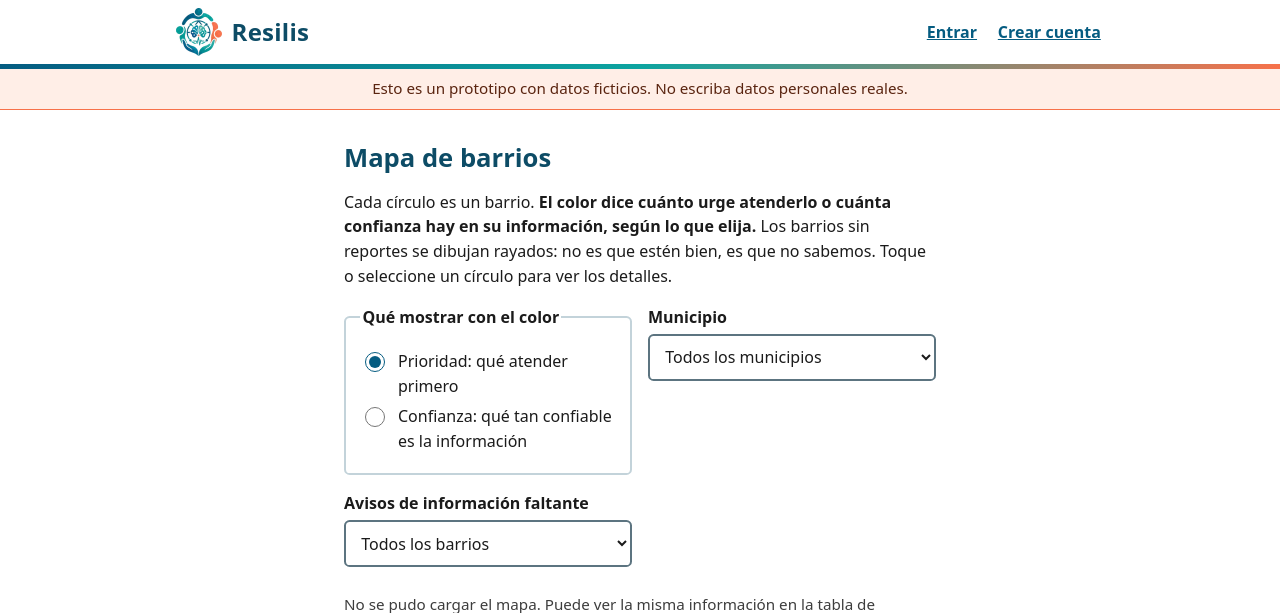
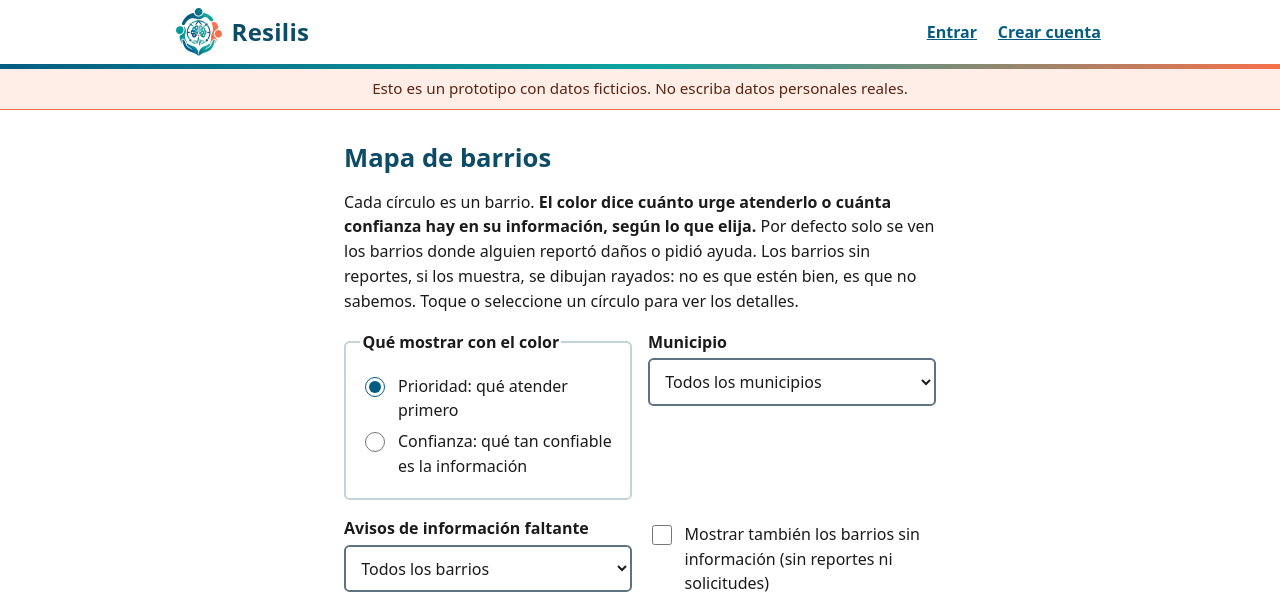
Before and after one commit to dorelysm/resilis, a FastAPI app: template prototipo/app/templates/mapa.html in a window 1280 px wide. Shown: the top 613 px of the page. Run offline with FastAPI, Linux system fonts and the light colour scheme; the template is opened without the code that fills it, so the values that code supplies are empty; grey boxes are pictures that could not be loaded.

Commit message:
Prioridades y mapa muestran por defecto solo los barrios con información
Los barrios sin reportes ni solicitudes quedan ocultos, con un enlace y una casilla para verlos. Si todavía no hay ninguno con información, se muestran todos. 264 pruebas.

Co-Authored-By: Claude Sonnet 5.5 <noreply@anthropic.com>

```diff
--- a/prototipo/app/rutas/prioridades.py
+++ b/prototipo/app/rutas/prioridades.py
@@ -38,7 +38,12 @@ def _pct(valor: float) -> str:
     return f"{round(valor * 100)} %"
 
 
-def _resumen_municipios(db: Session) -> list[dict]:
+def _con_datos():
+    """Un barrio tiene información si alguien reportó daños o pidió ayuda ahí."""
+    return (m.PuntajeBarrio.n_reportes > 0) | (m.PuntajeBarrio.n_solicitudes > 0)
+
+
+def _resumen_municipios(db: Session, solo_con_datos: bool = False) -> list[dict]:
     """Un renglón por municipio: cuántos barrios tiene, qué tan alta es su prioridad y cuánto falta por atender."""
     pendientes = dict(db.execute(
         select(m.Barrio.municipio_codigo, func.count(m.Solicitud.id)).join(m.Barrio, m.Barrio.id == m.Solicitud.barrio_id)
@@ -47,7 +52,8 @@ def _resumen_municipios(db: Session) -> list[dict]:
     for p, codigo, nombre in db.execute(
             select(m.PuntajeBarrio, m.Barrio.municipio_codigo, m.Municipio.nombre)
             .join(m.Barrio, m.Barrio.id == m.PuntajeBarrio.barrio_id)
-            .join(m.Municipio, m.Municipio.codigo == m.Barrio.municipio_codigo)).all():
+            .join(m.Municipio, m.Municipio.codigo == m.Barrio.municipio_codigo)
+            .where(*([_con_datos()] if solo_con_datos else []))).all():
         r = por_municipio.setdefault(codigo, {"codigo": codigo, "nombre": nombre, "barrios": 0, "suma": 0.0,
                                               "maxima": 0.0, "con_alerta": 0, "pendientes": pendientes.get(codigo, 0)})
         r["barrios"] += 1
@@ -61,20 +67,24 @@ def _resumen_municipios(db: Session) -> list[dict]:
 
 
 @router.get("/prioridades")
-def prioridades(request: Request, db: Db, usuario: Ve, todos: str = "", municipio: str = ""):
+def prioridades(request: Request, db: Db, usuario: Ve, todos: str = "", municipio: str = "", sin_info: str = ""):
     if db.scalar(select(func.count()).select_from(m.PuntajeBarrio)) == 0:
         refrescar(db)
     limite = 1000 if todos == "si" else 25
-    municipios = _resumen_municipios(db)
+    n_con_datos = db.scalar(select(func.count()).select_from(m.PuntajeBarrio).where(_con_datos())) or 0
+    # Por defecto solo los barrios con información; si todavía no hay ninguno, se muestran todos.
+    solo_con_datos = sin_info != "si" and n_con_datos > 0
+    municipios = _resumen_municipios(db, solo_con_datos)
     elegido = municipio if any(r["codigo"] == municipio for r in municipios) else ""
     filtro_b = [m.Barrio.municipio_codigo == elegido] if elegido else []
+    filtro_p = [_con_datos()] if solo_con_datos else []
     barrios = db.execute(
         select(m.PuntajeBarrio, m.Barrio.nombre, m.Municipio.nombre)
         .join(m.Barrio, m.Barrio.id == m.PuntajeBarrio.barrio_id)
-        .join(m.Municipio, m.Municipio.codigo == m.Barrio.municipio_codigo).where(*filtro_b)
+        .join(m.Municipio, m.Municipio.codigo == m.Barrio.municipio_codigo).where(*filtro_b, *filtro_p)
         .order_by(m.PuntajeBarrio.posicion).limit(limite)).all()
     total_barrios = db.scalar(select(func.count()).select_from(m.PuntajeBarrio))
-    con_alerta = sum(1 for a in db.scalars(select(m.PuntajeBarrio.alertas)) if a)
+    con_alerta = sum(1 for a in db.scalars(select(m.PuntajeBarrio.alertas).where(*([_con_datos()] if solo_con_datos else []))) if a)
     solicitudes = db.execute(
         select(m.Solicitud, m.Barrio.nombre, m.Municipio.nombre).join(m.Barrio, m.Barrio.id == m.Solicitud.barrio_id)
         .join(m.Municipio, m.Municipio.codigo == m.Barrio.municipio_codigo)
@@ -82,6 +92,7 @@ def prioridades(request: Request, db: Db, usuario: Ve, todos: str = "", municipi
         .order_by(m.Solicitud.prioridad.desc()).limit(limite)).all()
     return render(request, "prioridades.html", usuario, barrios=barrios, solicitudes=solicitudes,
                   municipios=municipios, elegido=elegido, total_barrios=total_barrios, con_alerta=con_alerta,
+                  n_con_datos=n_con_datos, solo_con_datos=solo_con_datos,
                   alertas=pj.ALERTAS, necesidad=NECESIDAD, urgencia=URGENCIA, pct=_pct, todos=todos == "si",
                   puede_pesos=usuario.rol != m.Rol.BRIGADISTA)
 
--- a/prototipo/app/static/mapa.js
+++ b/prototipo/app/static/mapa.js
@@ -80,8 +80,13 @@
 
   function filtrar(barrios, filtros) {
     return barrios.filter(function (s) {
-      return (!filtros.municipio || s.codigo_municipio === filtros.municipio) && tieneAviso(s, filtros.aviso);
+      return (!filtros.municipio || s.codigo_municipio === filtros.municipio) && tieneAviso(s, filtros.aviso) &&
+        (filtros.sinInfo !== false || conInfo(s));  // con sinInfo === false se ocultan los barrios sin reportes ni solicitudes
     });
+  }
+
+  function conInfo(barrio) {
+    return (barrio.n_reportes || 0) > 0 || (barrio.n_solicitudes || 0) > 0;
   }
 
   function sinDatos(barrio) {
@@ -102,7 +107,7 @@
   if (typeof module !== 'undefined' && module.exports) {
     module.exports = { RAMPAS: RAMPAS, CLASES: CLASES, BORDE: BORDE, escapar: escapar, cuantiles: cuantiles,
       claseDe: claseDe, escala: escala, mostrarNumero: mostrarNumero, contraste: contraste, textoSobre: textoSobre, tamano: tamano, filtrar: filtrar,
-      tieneAviso: tieneAviso, sinDatos: sinDatos, resumen: resumen };
+      tieneAviso: tieneAviso, sinDatos: sinDatos, conInfo: conInfo, resumen: resumen };
     return;
   }
 
@@ -113,6 +118,7 @@
   var estado = document.getElementById('estado-mapa');
   var selMunicipio = document.getElementById('filtro-municipio');
   var selAviso = document.getElementById('filtro-aviso');
+  var chkSinInfo = document.getElementById('ver-sin-info');
   var leyenda = document.getElementById('leyenda');
   var datos = null;
   var capa = null;
@@ -142,7 +148,10 @@
     if (!datos) return;
     var zoom = mapa.getZoom();
     var vista = vistaActual();
-    var visibles = filtrar(datos.barrios, { municipio: selMunicipio.value, aviso: selAviso.value });
+    // Por defecto solo los barrios con información; si todavía no hay ninguno, se muestran todos.
+    var hayInfo = datos.barrios.some(conInfo);
+    var sinInfo = chkSinInfo.checked || !hayInfo;
+    var visibles = filtrar(datos.barrios, { municipio: selMunicipio.value, aviso: selAviso.value, sinInfo: sinInfo });
     if (capa) mapa.removeLayer(capa);
     capa = L.layerGroup();
     var conDatos = visibles.filter(function (s) { return !sinDatos(s); });
@@ -181,7 +190,8 @@
     dibujarLeyenda(vista, cortes, visibles.some(sinDatos));
     estado.textContent = visibles.length === 0
       ? 'Ningún barrio cumple con ese filtro.'
-      : 'Se muestran ' + visibles.length + ' de ' + datos.total + ' barrios.';
+      : 'Se muestran ' + visibles.length + ' de ' + datos.total + ' barrios' +
+        (sinInfo ? '.' : ' (los que tienen reportes o solicitudes). Marque la casilla para ver también los barrios sin información.');
   }
 
   function cargar() {
--- a/prototipo/app/templates/mapa.html
+++ b/prototipo/app/templates/mapa.html
@@ -2,7 +2,7 @@
 {% block titulo %}Mapa{% endblock %}
 {% block contenido %}
 <h1>Mapa de barrios</h1>
-<p>Cada círculo es un barrio. <strong>El color dice cuánto urge atenderlo o cuánta confianza hay en su información, según lo que elija.</strong> Los barrios sin reportes se dibujan rayados: no es que estén bien, es que no sabemos. Toque o seleccione un círculo para ver los detalles.</p>
+<p>Cada círculo es un barrio. <strong>El color dice cuánto urge atenderlo o cuánta confianza hay en su información, según lo que elija.</strong> Por defecto solo se ven los barrios donde alguien reportó daños o pidió ayuda. Los barrios sin reportes, si los muestra, se dibujan rayados: no es que estén bien, es que no sabemos. Toque o seleccione un círculo para ver los detalles.</p>
 
 <form class="controles-mapa no-imprimir" id="controles" onsubmit="return false">
   <fieldset>
@@ -18,6 +18,7 @@
       <option value="cualquiera">Cualquier aviso</option>
       {% for clave, texto in alertas.items() %}<option value="{{ clave }}">{{ texto }}</option>{% endfor %}
     </select></div>
+  <div class="opcion"><input type="checkbox" id="ver-sin-info" name="ver-sin-info"><label for="ver-sin-info">Mostrar también los barrios sin información (sin reportes ni solicitudes)</label></div>
 </form>
 
 <p id="estado-mapa" class="ayuda" role="status" aria-live="polite">Cargando los barrios…</p>
```
Also changed, not shown: prototipo/app/templates/prioridades.html (+6 -2 lines), prototipo/tests/test_escenario_malambo.py (+22 -0 lines), prototipo/tests/test_mapa.py (+18 -0 lines).
